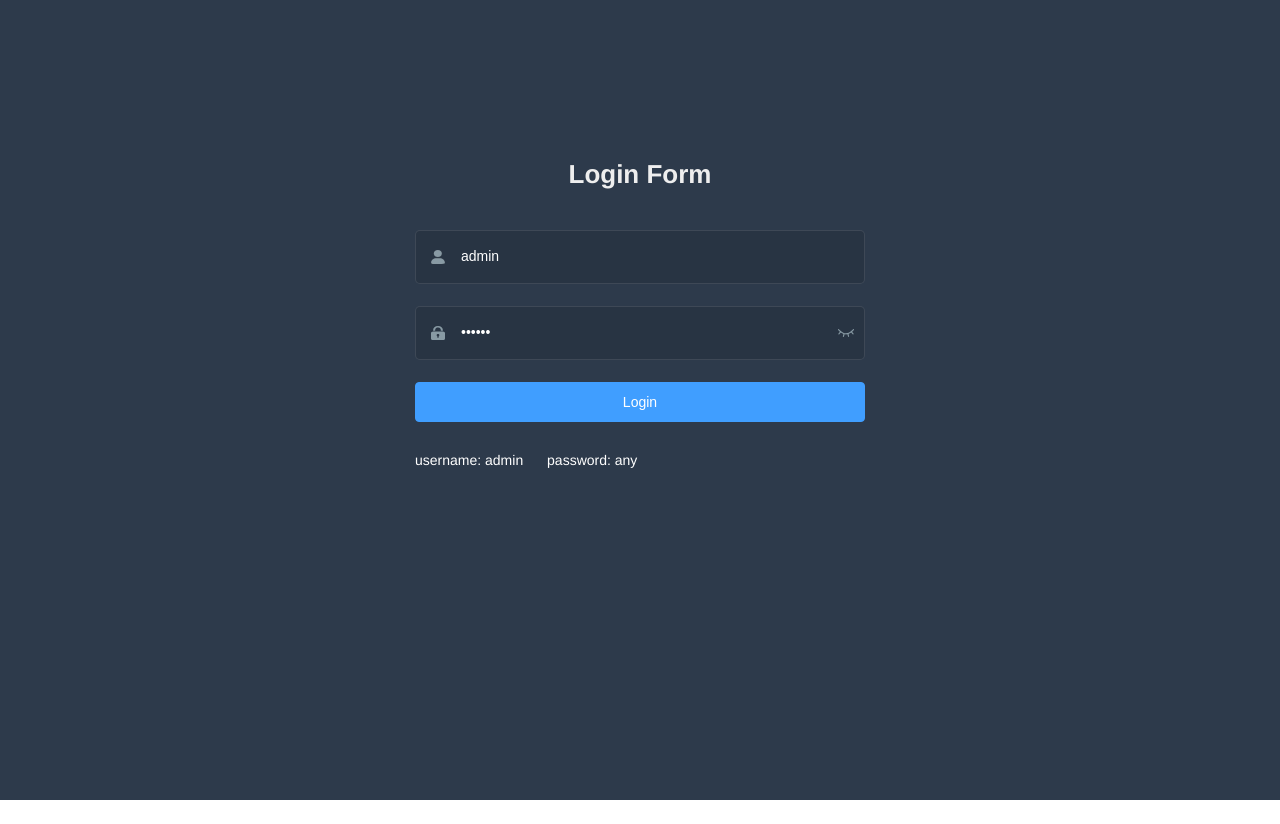
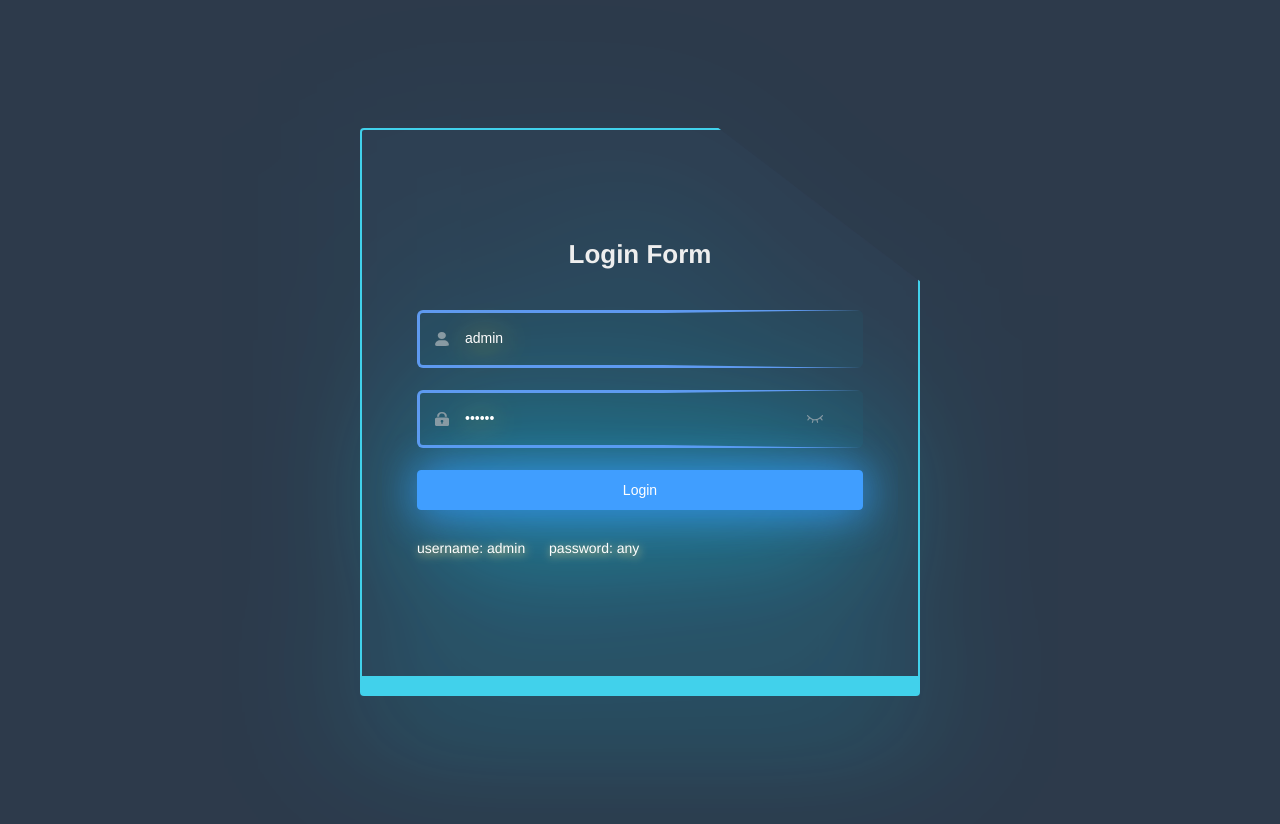
Before and after one commit to Shadows2049/Vue-admin-template, a Vue app: page /#/login in a window 1280 px wide. Before the commit the page ends 800 px from the top, so only its background shows below. Built offline with nearby package versions, Linux system fonts and the light colour scheme.

Commit message:
Login-border

```diff
--- a/package.json
+++ b/package.json
@@ -14,6 +14,7 @@
     "test:ci": "npm run lint && npm run test:unit"
   },
   "dependencies": {
+    "animate.css": "^4.1.1",
     "axios": "0.18.1",
     "core-js": "3.6.5",
     "element-ui": "2.13.2",
--- a/src/router/index.js
+++ b/src/router/index.js
@@ -51,7 +51,7 @@ export const constantRoutes = [
       path: 'dashboard',
       name: 'Dashboard',
       component: () => import('@/views/dashboard/index'),
-      meta: { title: 'Dashboard', icon: 'dashboard' }
+      meta: { title: 'Main Menu', icon: 'dashboard' }
     }]
   },
 
@@ -148,8 +148,7 @@ export const constantRoutes = [
       }
     ]
   },
-
-  {
+  /* {
     path: 'external-link',
     component: Layout,
     children: [
@@ -158,7 +157,7 @@ export const constantRoutes = [
         meta: { title: 'External Link', icon: 'link' }
       }
     ]
-  },
+  }*/
 
   // 404 page must be placed at the end !!!
   { path: '*', redirect: '/404', hidden: true }
--- a/src/views/login/index.vue
+++ b/src/views/login/index.vue
@@ -1,7 +1,18 @@
+<head><link rel="stylesheet" href="animate.min.css"></head>
+
 <template>
   <div class="login-container">
-    <el-form ref="loginForm" :model="loginForm" :rules="loginRules" class="login-form" auto-complete="on" label-position="left">
-
+    <div class="ds">
+      <el-card class="box-card">
+        <el-form
+          ref="loginForm"
+          :model="loginForm"
+          :rules="loginRules"
+          class="login-form"
+          auto-complete="on"
+          label-position="left"
+          style="border-radius: 30px"
+        >
           <div class="title-container">
             <h3 class="title">Login Form</h3>
           </div>
@@ -37,18 +48,43 @@
               @keyup.enter.native="handleLogin"
             />
             <span class="show-pwd" @click="showPwd">
-          <svg-icon :icon-class="passwordType === 'password' ? 'eye' : 'eye-open'" />
+              <svg-icon
+                :icon-class="passwordType === 'password' ? 'eye' : 'eye-open'"
+              />
             </span>
           </el-form-item>
 
-      <el-button :loading="loading" type="primary" style="width:100%;margin-bottom:30px;" @click.native.prevent="handleLogin">Login</el-button>
+          <el-button
+            :loading="loading"
+            type="primary"
+            style="
+              width: 100%;
+              margin-bottom: 30px;
+              -webkit-filter: drop-shadow(1px 2px 22px rgb(54, 152, 245));
+            "
+            @click.native.prevent="handleLogin"
+            >Login</el-button
+          >
 
           <div class="tips">
-        <span style="margin-right:20px;">username: admin</span>
-        <span> password: any</span>
+            <span
+              style="
+                margin-right: 20px;
+                -webkit-filter: drop-shadow(1px 2px 5px rgb(238, 218, 128));
+              "
+              >username: admin</span
+            >
+            <span
+              style="
+                -webkit-filter: drop-shadow(1px 2px 5px rgb(238, 218, 128));
+              "
+            >
+              password: any</span
+            >
           </div>
-
         </el-form>
+      </el-card>
+    </div>
   </div>
 </template>
 
@@ -78,8 +114,12 @@ export default {
         password: '111111'
       },
       loginRules: {
-        username: [{ required: true, trigger: 'blur', validator: validateUsername }],
-        password: [{ required: true, trigger: 'blur', validator: validatePassword }]
+        username: [
+          { required: true, trigger: 'blur', validator: validateUsername }
+        ],
+        password: [
+          { required: true, trigger: 'blur', validator: validatePassword }
+        ]
       },
       loading: false,
       passwordType: 'password',
@@ -88,7 +128,7 @@ export default {
   },
   watch: {
     $route: {
-      handler: function(route) {
+      handler: function (route) {
         this.redirect = route.query && route.query.redirect
       },
       immediate: true
@@ -106,13 +146,16 @@ export default {
       })
     },
     handleLogin() {
-      this.$refs.loginForm.validate(valid => {
+      this.$refs.loginForm.validate((valid) => {
         if (valid) {
           this.loading = true
-          this.$store.dispatch('user/login', this.loginForm).then(() => {
+          this.$store
+            .dispatch('user/login', this.loginForm)
+            .then(() => {
               this.$router.push({ path: this.redirect || '/' })
               this.loading = false
-          }).catch(() => {
+            })
+            .catch(() => {
               this.loading = false
             })
         } else {
@@ -129,8 +172,8 @@ export default {
 /* 修复input 背景不协调 和光标变色 */
 /* Detail see https://github.com/PanJiaChen/vue-element-admin/pull/927 */
 
-$bg:#283443;
-$light_gray:#fff;
+$bg: #283443;
+$light_gray: #fff;
 $cursor: #fff;
 
 @supports (-webkit-mask: none) and (not (cater-color: $cursor)) {
@@ -140,7 +183,7 @@ $cursor: #fff;
 }
 
 /* reset element-ui css */
-.login-container {
+
 .el-input {
   display: inline-block;
   height: 47px;
@@ -150,12 +193,12 @@ $cursor: #fff;
     background: transparent;
     border: 0px;
     -webkit-appearance: none;
+    -webkit-filter: drop-shadow(1px 2px 15px rgb(255, 212, 22));
     border-radius: 0px;
     padding: 12px 5px 12px 15px;
     color: $light_gray;
     height: 47px;
     caret-color: $cursor;
-
     &:-webkit-autofill {
       box-shadow: 0 0 0px 1000px $bg inset !important;
       -webkit-text-fill-color: $cursor !important;
@@ -164,30 +207,61 @@ $cursor: #fff;
 }
 
 .el-form-item {
-    border: 1px solid rgba(255, 255, 255, 0.1);
-    background: rgba(0, 0, 0, 0.1);
-    border-radius: 5px;
+  border: 3px solid rgba(101, 163, 255, 0.911);
+  border-bottom: 3px solid rgba(101, 163, 255, 0.911);
+  border-right: 200px solid transparent;
+  background: rgba(0, 217, 255, 0.034);
+  border-radius: 6px;
   color: #454545;
-  }
 }
 </style>
 
 <style lang="scss" scoped>
-$bg:#2d3a4b;
-$dark_gray:#889aa4;
-$light_gray:#eee;
+$bg: #2d3a4b;
+$bg2: red;
+$dark_gray: #889aa4;
+$light_gray: #eee;
 
 .login-container {
   min-height: 100%;
   width: 100%;
   background-color: $bg;
-  overflow: hidden;
+  overflow: auto;
+  .box-card {
+    z-index: 5;
+    background-color: transparentize(
+      $color: rgba(107, 153, 223, 0.911),
+      $amount: 0.88
+    );
+    -webkit-clip-path: polygon(
+      64% 0,
+      100% 27%,
+      100% 100%,
+      50% 100%,
+      0 100%,
+      0 0
+    );
+
+    margin: 10% auto;
+    width: 70vmin;
+    min-width: 400px;
+    height: 100%;
+    overflow: auto;
+    border-width: 2px;
+    border-color: #41d1eb;
+    border-bottom: 20px solid #41d1eb;
+    box-shadow: 15px 15px 300px rgba(100, 149, 223, 0.527);
+  }
+
+  .ds {
+    -webkit-filter: drop-shadow(0px 15px 70px #0bccee);
+  }
 
   .login-form {
     position: relative;
     width: 520px;
     max-width: 100%;
-    padding: 160px 35px 0;
+    padding: 90px 35px;
     margin: 0 auto;
     overflow: hidden;
   }
@@ -226,7 +300,7 @@ $light_gray:#eee;
 
   .show-pwd {
     position: absolute;
-    right: 10px;
+    right: -160px;
     top: 7px;
     font-size: 16px;
     color: $dark_gray;
--- a/src/views/table/index.vue
+++ b/src/views/table/index.vue
@@ -18,7 +18,7 @@
           {{ scope.row.title }}
         </template>
       </el-table-column>
-      <el-table-column label="Author" width="110" align="center">
+      <el-table-column label="Author" width="110px" align="center">
         <template slot-scope="scope">
           <span>{{ scope.row.author }}</span>
         </template>
@@ -28,12 +28,24 @@
           {{ scope.row.pageviews }}
         </template>
       </el-table-column>
-      <el-table-column class-name="status-col" label="Status" width="110" align="center">
+      <el-table-column
+        class-name="status-col"
+        label="Status"
+        width="110"
+        align="center"
+      >
         <template slot-scope="scope">
-          <el-tag :type="scope.row.status | statusFilter">{{ scope.row.status }}</el-tag>
+          <el-tag :type="scope.row.status | statusFilter" size="medium">{{
+            scope.row.status
+          }}</el-tag>
         </template>
       </el-table-column>
-      <el-table-column align="center" prop="created_at" label="Display_time" width="200">
+      <el-table-column
+        align="center"
+        prop="created_at"
+        label="Display_time"
+        width="200"
+      >
         <template slot-scope="scope">
           <i class="el-icon-time" />
           <span>{{ scope.row.display_time }}</span>
@@ -69,7 +81,7 @@ export default {
   methods: {
     fetchData() {
       this.listLoading = true
-      getList().then(response => {
+      getList().then((response) => {
         this.list = response.data.items
         this.listLoading = false
       })
```
Also changed, not shown: 1 other file (tests, documents, lock files or other folders). Lines whose indentation alone changed are shown as unchanged.
